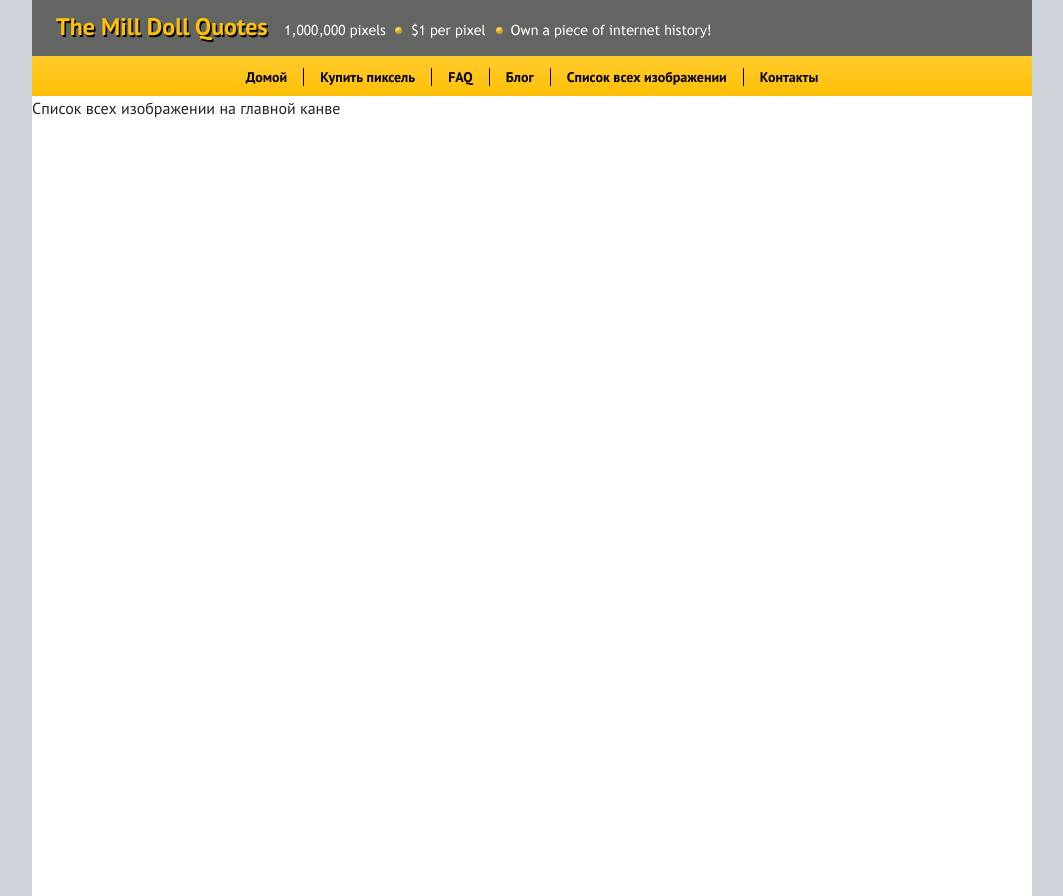
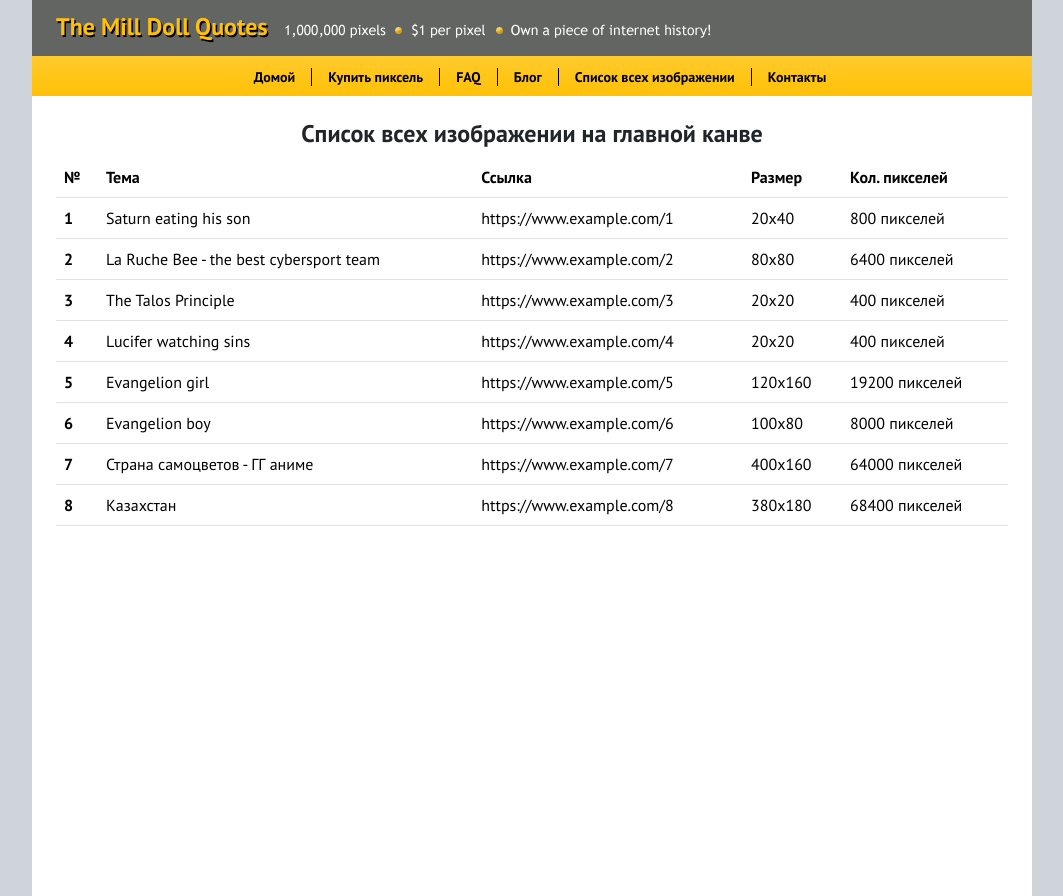
Before and after one commit to sat0urn/milldollar_quotes, a React (Vite) app: page /milldollar_quotes/list_pixels in a window 1280 px wide. Shown: the whole page, without its empty margins (108-1171 px from the left). Built offline with nearby package versions, Linux system fonts and the light colour scheme.

Commit message:
list of all pixel paintings

```diff
--- a/src/components/Header.jsx
+++ b/src/components/Header.jsx
@@ -16,9 +16,7 @@ const Header = () => {
               </span>
             </Link>
             <div className={""}>
-              <img src={HeaderImg}
-
-                   alt=""/>
+              <img src={HeaderImg} alt=""/>
             </div>
           </div>
           <button className={"navbar-toggler"}
@@ -35,7 +33,7 @@ const Header = () => {
             <ul className={"navbar-nav mb-2 mb-lg-0 py-2 mx-auto"}>
               <li className={"nav-item"}>
                 <Link to={'/'} className={"nav-link text-black p-0"}>
-                  <span className={"fw-bold pe-3 border-end border-black"}
+                  <span className={"fw-bold px-3 border-end border-black"}
                         style={{fontSize: '14px'}}>
                     Домой
                   </span>
--- a/src/components/pages/Main.jsx
+++ b/src/components/pages/Main.jsx
@@ -1,21 +1,13 @@
 import BGImage from "/image-canva.png"
 import "./Main.css"
 import {useState} from "react";
+import {pixelsData} from "../../data/pixelsData.js";
 
 const Main = () => {
   const [highlightStyle, setHighlightStyle] = useState({});
   const [tooltip, setTooltip] = useState({display: 'none', top: 0, left: 0, text: ''});
 
-  const areas = [
-    {id: 1, coords: [0, 0, 20, 40], title: 'Saturn eating his son - 20x40', url: '#1'},
-    {id: 2, coords: [20, 0, 100, 80], title: 'La Ruche Bee - the best cybersport team - 80x80', url: '#2'},
-    {id: 3, coords: [0, 40, 20, 60], title: 'The Talos Principle - 20x20', url: '#3'},
-    {id: 4, coords: [0, 60, 20, 80], title: 'Lucifer watching sins - 20x20', url: '#4'},
-    {id: 5, coords: [100, 0, 220, 160], title: 'Evangelion girl - 120x160', url: '#5'},
-    {id: 6, coords: [0, 80, 100, 160], title: 'Evangelion boy - 100x80', url: '#6'},
-    {id: 7, coords: [220, 0, 620, 160], title: 'Страна самоцветов - ГГ аниме - 400x160', url: '#7'},
-    {id: 8, coords: [620, 0, 1000, 180], title: 'Казахстан - 380x180', url: '#9'},
-  ];
+  const areas = pixelsData
 
   const handleMouseEnter = (title, coords) => {
     const [left, top, width, height] = coords;
@@ -37,7 +29,7 @@ const Main = () => {
 
   const handleMouseLeave = () => {
     setHighlightStyle({display: 'none'});
-    setTooltip({ display: 'none', top: 0, left: 0, text: '' });
+    setTooltip({display: 'none', top: 0, left: 0, text: ''});
   };
 
   return (
--- a/src/components/pages/PixelListPage.jsx
+++ b/src/components/pages/PixelListPage.jsx
@@ -1,7 +1,33 @@
+import {pixelsData} from "../../data/pixelsData.js";
+
 const PixelListPage = () => {
+
   return (
-    <div>
-      Список всех изображении на главной канве
+    <div className={"p-4"}>
+      <h4 className={"fw-semibold text-center"}>Список всех изображении на главной канве</h4>
+      <table className={"table"}>
+        <thead>
+        <tr>
+          <th scope="col">№</th>
+          <th scope="col">Тема</th>
+          <th scope="col">Ссылка</th>
+          <th scope="col">Размер</th>
+          <th scope="col">Кол. пикселей</th>
+        </tr>
+        </thead>
+        <tbody>
+        {pixelsData.map(pixel => {
+          const sizes = pixel.size.split('x')
+          return (<tr key={pixel.id}>
+            <th scope="row">{pixel.id}</th>
+            <td>{pixel.title}</td>
+            <td>{pixel.url}</td>
+            <td>{pixel.size}</td>
+            <td>{sizes[0] * sizes[1]} пикселей</td>
+          </tr>)
+        })}
+        </tbody>
+      </table>
     </div>
   )
 }
--- /dev/null
+++ b/src/data/pixelsData.js
@@ -0,0 +1,10 @@
+export const pixelsData = [
+  {id: 1, coords: [0, 0, 20, 40], title: 'Saturn eating his son', size: '20x40', url: 'https://www.example.com/1'},
+  {id: 2, coords: [20, 0, 100, 80], title: 'La Ruche Bee - the best cybersport team', size: '80x80', url: 'https://www.example.com/2'},
+  {id: 3, coords: [0, 40, 20, 60], title: 'The Talos Principle', size: '20x20', url: 'https://www.example.com/3'},
+  {id: 4, coords: [0, 60, 20, 80], title: 'Lucifer watching sins', size: ' 20x20', url: 'https://www.example.com/4'},
+  {id: 5, coords: [100, 0, 220, 160], title: 'Evangelion girl', size: '120x160', url: 'https://www.example.com/5'},
+  {id: 6, coords: [0, 80, 100, 160], title: 'Evangelion boy', size: '100x80', url: 'https://www.example.com/6'},
+  {id: 7, coords: [220, 0, 620, 160], title: 'Страна самоцветов - ГГ аниме', size: '400x160', url: 'https://www.example.com/7'},
+  {id: 8, coords: [620, 0, 1000, 180], title: 'Казахстан', size: '380x180', url: 'https://www.example.com/8'},
+];
```
